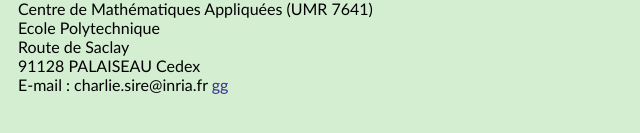
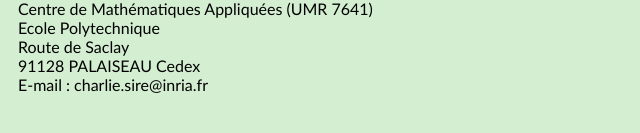
Before and after one commit to charliesire/charliesire.github.io, a plain HTML site: page index.html in a window 1280 px wide. Shown: the part 657-790 px from the top of the page, 0-640 px from the left. Drawn offline with Linux system fonts and the light colour scheme.

Commit message:
Update index.html

```diff
--- a/index.html
+++ b/index.html
@@ -82,7 +82,6 @@
     Route de Saclay<br>
     91128  PALAISEAU Cedex<br>
     E-mail : charlie.sire@inria.fr
-    <a href="googlee2e2989258a7d22b.html"> gg</a>
     </ul>
     </div>
 
```
